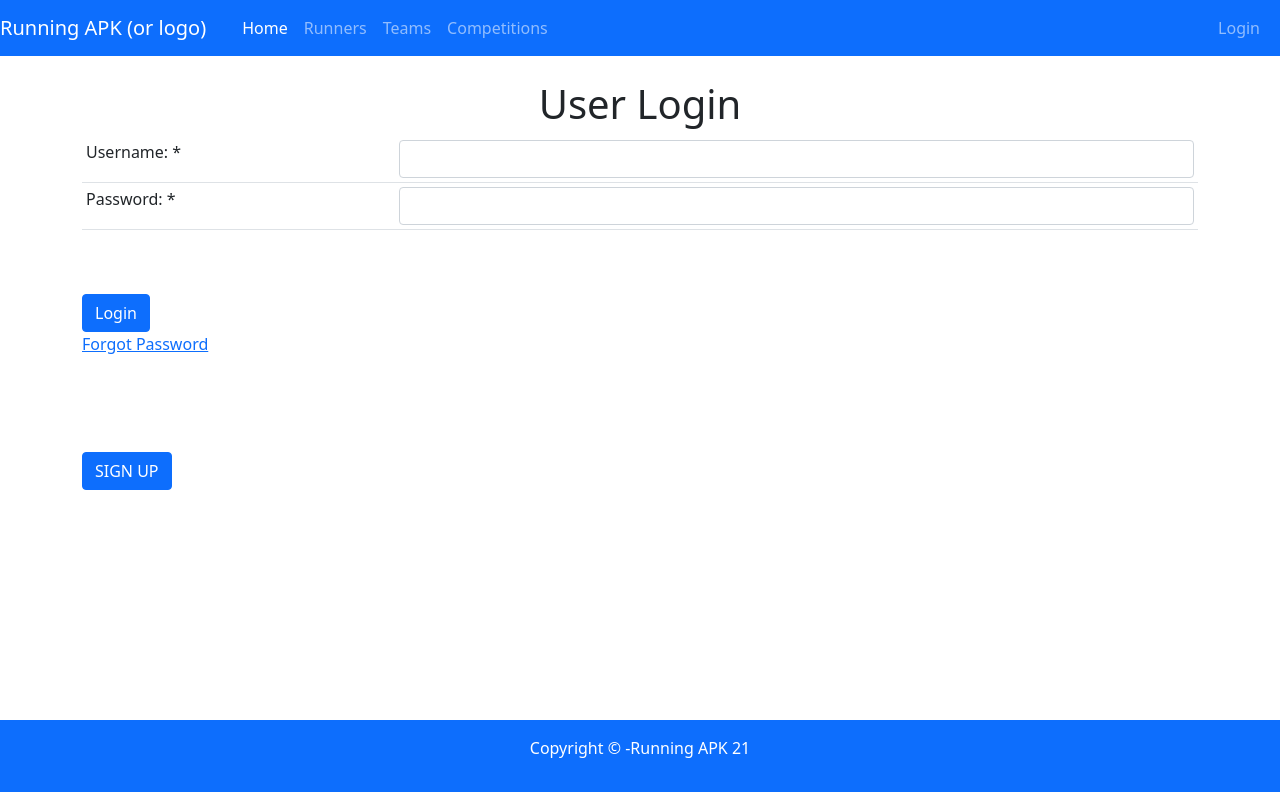
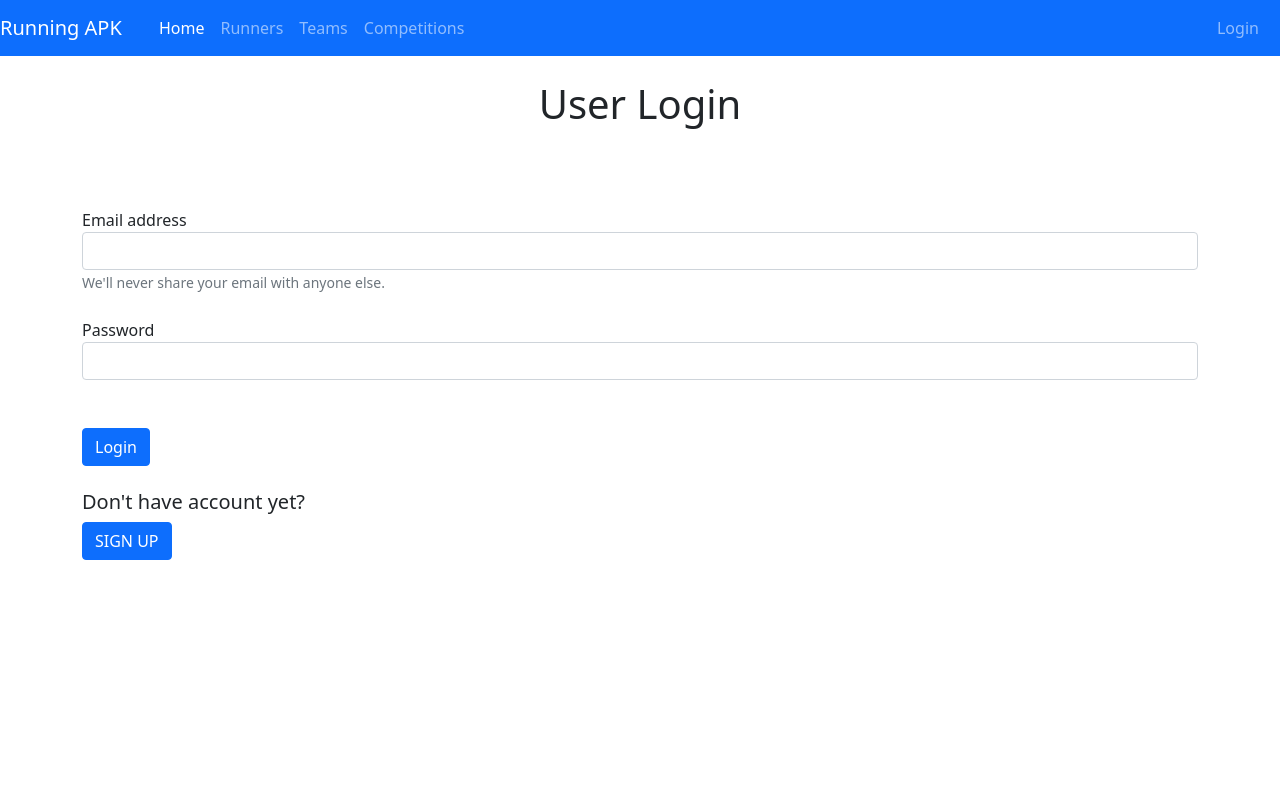
Before and after one commit to aleri-a/web_runningApk, a PHP site: page /login.php in a window 1280 px wide. Run offline with PHP 8.4, Linux system fonts and the light colour scheme; data that the repository does not hold is empty; some libraries are stand-ins or nearby versions.

Commit message:
Commented footer, added picture on index,fixed some colors, in tables show redni br not id

```diff
--- a/css/site.css
+++ b/css/site.css
@@ -50,6 +50,29 @@
     margin: 1%;
 }
 
-#recordDetails{
-    background-color: azure;
+#recordDetails,#gpxfileDiv{
+    padding:2%;
+    border:0.5px solid black;
 }
+
+
+
+
+
+#IndexStrana
+{
+
+    text-align: center;
+    height: 100%;
+    width: 100%;
+
+    padding-left:5%;
+    padding-right: 5%;
+    padding-top: 5%;
+    /* background-image: url(slika.jpg);
+    background-size: cover;
+    background-attachment: fixed; */
+
+
+
+}
--- a/db/participation.php
+++ b/db/participation.php
@@ -226,7 +226,7 @@
     {
         try
         {
-            echo"U individual participaion $personId";
+
            // $sql= "select pt.*, pt.id as ptid,tm.name as teamname from participation pt left join team tm on pt.team_id=tm.team_id where person_id=:personId " ;
             $sql="SELECT pt.*,ct.name as competitionname ,ct.startdate,ct.enddate,tm.*,tm.name as teamname
             FROM `participation`  pt
--- a/includes/footer.php
+++ b/includes/footer.php
@@ -1,6 +1,6 @@
-        <div id="footer" class="p-3 mb-2 bg-primary text-white fixed-bottom">
+        <!-- <div id="footer" class="p-3 mb-2 bg-primary text-white fixed-bottom">
             <p class="text-center">Copyright &copy; -Running APK <?php echo date('y'); ?></p>
-        </div>
+        </div> -->
 
 
     </div>
--- a/includes/header.php
+++ b/includes/header.php
@@ -24,7 +24,7 @@ include_once (__DIR__.'/sessions.php');
 
 
   <nav class="navbar navbar-expand-lg navbar-dark bg-primary">
-    <a class="navbar-brand" href="index.php">Running APK (or logo)</a>
+    <a class="navbar-brand" href="index.php">Running APK </a>
     <button class="navbar-toggler" type="button" data-toggle="collapse" data-target="#navbarNavAltMarkup" aria-controls="navbarNavAltMarkup" aria-expanded="false" aria-label="Toggle navigation">
       <span class="navbar-toggler-icon"></span>
     </button>
@@ -82,7 +82,7 @@ include_once (__DIR__.'/sessions.php');
         <?php
               if( $_SESSION['permission']=='admin'){
         ?>
-        <a class="nav-item nav-link " href="#"><span> Hellooo admin <?php echo $_SESSION['username'] ?>! </span> </a>
+        <a class="nav-item nav-link " href="#"><span> Hello  <?php echo $_SESSION['username'] ?>! </span> </a>
 
 
         <!-- VIDE ULOGOVANI KORISNICI  -->
@@ -90,7 +90,7 @@ include_once (__DIR__.'/sessions.php');
               else {
          ?>
 
-        <a class="nav-item nav-link " href="#"><span> Hello runner, spreman za trku???<?php echo $_SESSION['username'] ?>! </span> </a>
+        <a class="nav-item nav-link " href="#"><span> </span> </a>
 
 
 
--- a/login.php
+++ b/login.php
@@ -41,8 +41,9 @@
 ?>
 
 <h1 class="text-center"><?php echo $title ?> </h1>
+    <br><br><br>
     <form action="<?php echo htmlentities($_SERVER['PHP_SELF']);  ?>" method="post">
-        <table class="table table-sm">
+        <!-- <table class="table table-sm">
             <tr>
                 <td><label for= "username">Username: * </label></td>
                 <td><input type="text" name="username" class="form-control" id="username" value="<?php if($_SERVER['REQUEST_METHOD']== 'POST') echo $_POST['username'];  ?>">
@@ -53,12 +54,29 @@
                 <td><input type="password" name="password" class="form-control" id="password">
                 </td>
             </tr>
-        </table><br/><br/>
+        </table><br/><br/> -->
+
+
+
+        <div class="form-group">
+            <label for="username">Email address</label>
+            <input type="text" class="form-control" id="username" aria-describedby="emailHelp" name="username" value="<?php if($_SERVER['REQUEST_METHOD']== 'POST') echo $_POST['username'];  ?>">
+            <small id="emailHelp" class="form-text text-muted">We'll never share your email with anyone else.</small>
+        </div>
+        <br>
+        <div class="form-group">
+            <label for="password">Password</label>
+            <input type="password" class="form-control" id="password"  name="password">
+        </div>
+        <br><br>
+
         <input type="submit" value="Login" class="btn btn-primary btn-block"><br/>
-        <a href="#"> Forgot Password </a>
 
-    </form><br/><br/><br/><br/>
 
+    </form><br/>
+
+
+    <h5>Don't have account yet? </h5>
     <a href="signup.php"  class="btn btn-primary">SIGN UP </a>
 
 
--- a/viewallpeople.php
+++ b/viewallpeople.php
@@ -26,9 +26,10 @@
             </tr>
         </thead>
         <tbody>
-            <?php  while($r= $results->fetch(PDO::FETCH_ASSOC))    {     ?>
+            <?php $counter=0; while($r= $results->fetch(PDO::FETCH_ASSOC))    {  $counter+=1;   ?>
                 <tr>
-                    <th scope="row"><?php echo $r['person_id']  ?></th>
+                    <!-- <th scope="row"><?php echo $r['person_id']  ?></th> -->
+                    <th><?php echo $counter  ?></th>
                     <td><?php echo $r['firstname']  ?></td>
                     <td><?php echo $r['lastname']  ?></td>
                     <td><?php echo 'Runner brisi ovo'  ?></td>
--- a/viewallteams.php
+++ b/viewallteams.php
@@ -22,9 +22,10 @@
         </thead>
         <tbody>
             <a href="addteam.php"  class="btn btn-primary">Add new team </a>
-            <?php  while($r= $results->fetch(PDO::FETCH_ASSOC))    {     ?>
+            <?php $counter=0; while($r= $results->fetch(PDO::FETCH_ASSOC))    { $counter+=1;    ?>
                 <tr>
-                    <th scope="row"><?php echo $r['team_id']  ?></th>
+                    <!-- <th scope="row"><?php echo $r['team_id']  ?></th> -->
+                    <th><?php echo $counter  ?></th>
                     <td><?php echo $r['name']  ?></td>
                     <td><?php echo $r['parentteam_id']  ?></td>
                     <td><?php echo $r['parentname']  ?></td>
```
Also changed, not shown: addrecord.php (+7 -3 lines), index.php (+15 -1 lines), viewallct.php (+4 -3 lines), viewoneperson.php (+4 -4 lines), slika.jpg (added), slika2.jpeg (added).
